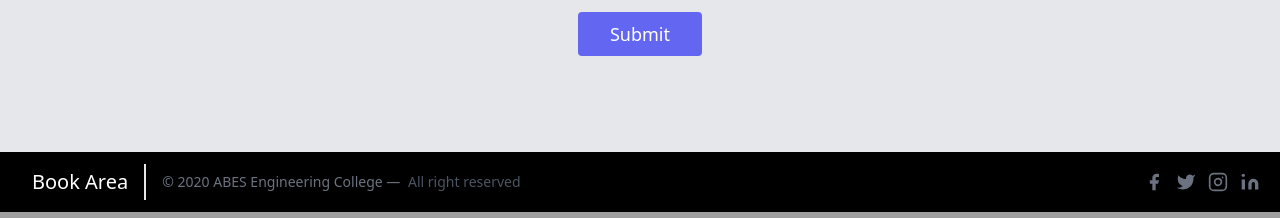
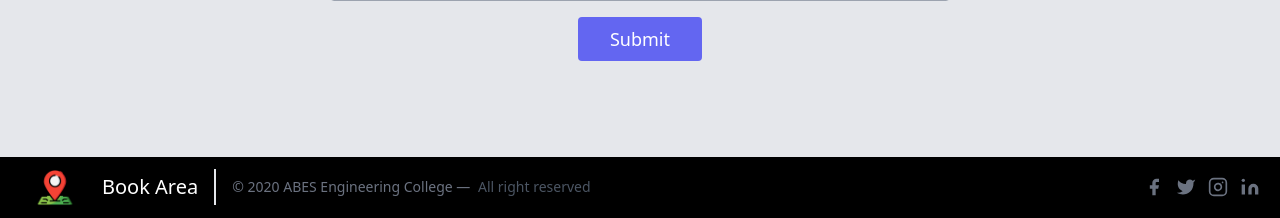
Before and after one commit to manav014/Book_Area, a Django app: page / in a window 1280 px wide. Shown: the part 1680-1898 px from the top of the page. Run offline with Django 3.2, Linux system fonts and the light colour scheme.

Commit message:
Logo added

```diff
--- a/users/templates/users/index.html
+++ b/users/templates/users/index.html
@@ -6,6 +6,7 @@
     <link rel="stylesheet" href="{% static 'css/snackbar.css' %}">
     <link rel="stylesheet" href="https://cdnjs.cloudflare.com/ajax/libs/font-awesome/4.7.0/css/font-awesome.min.css">
     <link href="https://unpkg.com/tailwindcss@^1.0/dist/tailwind.min.css" rel="stylesheet">
+    <link rel = "icon" href ="https://i.pinimg.com/originals/8a/b6/56/8ab656faa2989706ecfdd926c030e757.png" type = "image/x-icon">
     <meta name="viewport" content="width=device-width, initial-scale=1.0">
     <title>Book Area</title>
 </head>
@@ -29,6 +30,7 @@
       <!-- <svg xmlns="http://www.w3.org/2000/svg" fill="none" stroke="currentColor" stroke-linecap="round" stroke-linejoin="round" stroke-width="2" class="w-10 h-10 text-white p-2 bg-indigo-500 rounded-full" viewBox="0 0 24 24">
         <path d="M12 2L2 7l10 5 10-5-10-5zM2 17l10 5 10-5M2 12l10 5 10-5"></path>
       </svg> -->
+      <img src="{% static 'images/loc2.png' %}"width="70" height="70" class="d-inline-block align-top" alt="Logo" loading="lazy">
       <span class="ml-3 text-xl">Book Area</span>
     </a>
     <nav class="md:ml-auto flex flex-wrap items-center text-base justify-center">
@@ -133,8 +135,9 @@
       <footer class="text-gray-700 bg-black body-font">
         <div class="container px-5 py-3 mx-auto flex items-center sm:flex-row flex-col">
           <a class="flex title-font font-medium items-center md:justify-start justify-center text-gray-900">
+              <img src="{% static 'images/loc2.png' %}"width="70" height="70" class="d-inline-block align-top" alt="Logo" loading="lazy">
 
-            <span class="ml-3 text-white text-xl">Book Area</span>
+              <span class="ml-3 text-white text-xl">Book Area</span>
           </a>
           <p class="text-sm text-gray-500 sm:ml-4 sm:pl-4 sm:border-l-2 sm:border-gray-200 sm:py-2 sm:mt-0 mt-4">© 2020 ABES Engineering College —
             <a href="https://twitter.com/knyttneve" class="text-gray-600 ml-1" rel="noopener noreferrer" target="_blank">All right reserved</a>
```
Also changed, not shown: static/images/loc2.png (added).
